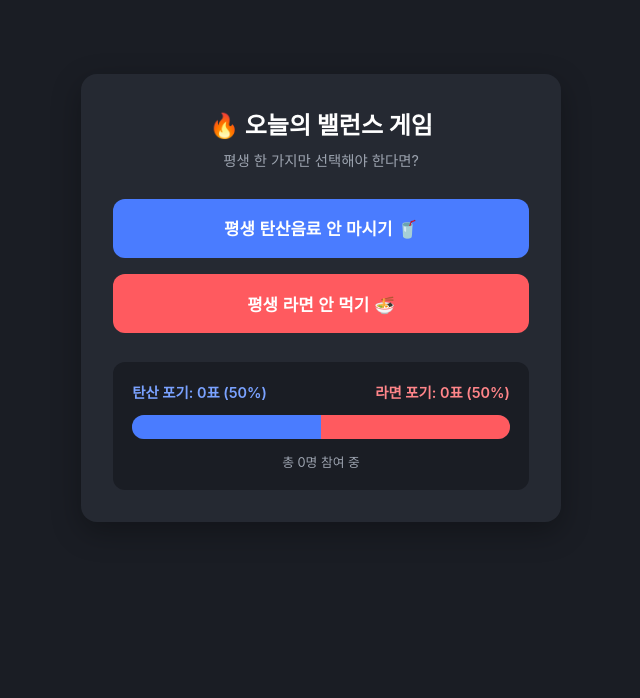
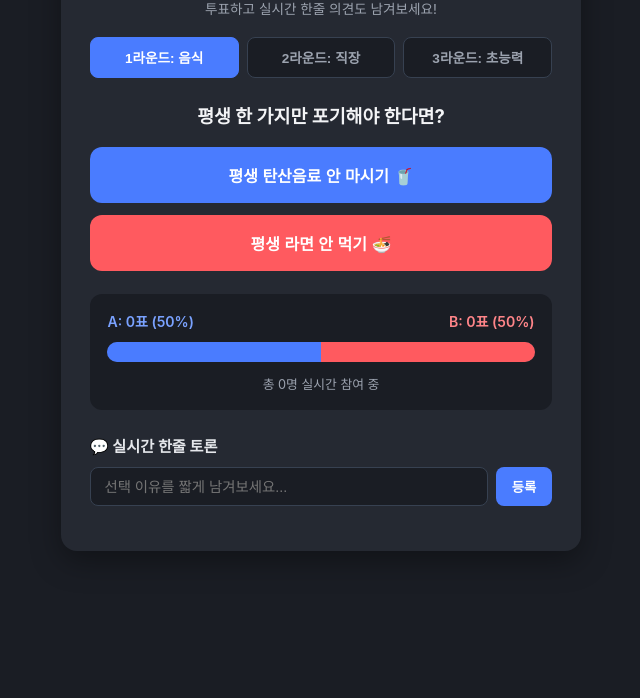
Before and after one commit to a01026451953-afk/balance-game, a plain HTML site: page index.html in a window 1280 px wide. Shown: the part 102-800 px from the top of the page, without its empty margins (319-959 px from the left). Drawn offline with Linux system fonts and the light colour scheme; no server answers.

Commit message:
feat: 라운드별 밸런스 게임 및 실시간 한줄 토론 기능 추가

```diff
--- a/index.html
+++ b/index.html
@@ -3,67 +3,128 @@
 <head>
   <meta charset="UTF-8" />
   <meta name="viewport" content="width=device-width, initial-scale=1.0" />
-  <title>실시간 밸런스 게임</title>
+  <title>실시간 밸런스 게임 & 토론</title>
   <style>
     * { box-sizing: border-box; margin: 0; padding: 0; }
     body {
       font-family: -apple-system, BlinkMacSystemFont, "Apple SD Gothic Neo", sans-serif;
       background: #1a1d24; color: #ffffff;
-      display: flex; justify-content: center; align-items: center;
-      min-height: 100vh; padding: 1rem;
+      display: flex; justify-content: center; align-items: flex-start;
+      min-height: 100vh; padding: 2rem 1rem;
     }
-    .card {
-      background: #252932; width: 100%; max-width: 480px;
-      padding: 2rem; border-radius: 16px;
-      box-shadow: 0 10px 30px rgba(0,0,0,0.3); text-align: center;
+    .container {
+      background: #252932; width: 100%; max-width: 520px;
+      padding: 1.8rem; border-radius: 16px;
+      box-shadow: 0 10px 30px rgba(0,0,0,0.35);
     }
-    h1 { font-size: 1.5rem; margin-bottom: 0.5rem; }
-    p.sub { color: #9ca3af; font-size: 0.9rem; margin-bottom: 1.8rem; }
-    .btn-group { display: flex; flex-direction: column; gap: 1rem; margin-bottom: 1.8rem; }
-    button {
-      padding: 1.1rem; font-size: 1.05rem; font-weight: 700;
+    header { text-align: center; margin-bottom: 1.2rem; }
+    header h1 { font-size: 1.45rem; margin-bottom: 0.3rem; }
+    header p { color: #9ca3af; font-size: 0.85rem; }
+
+    /* 주제 선택 탭 */
+    .tabs { display: flex; gap: 0.5rem; margin-bottom: 1.5rem; }
+    .tab-btn {
+      flex: 1; padding: 0.6rem; font-size: 0.85rem; font-weight: 600;
+      background: #1a1d24; color: #9ca3af; border: 1px solid #374151;
+      border-radius: 8px; cursor: pointer; transition: 0.2s;
+    }
+    .tab-btn.active { background: #4a7cff; color: #fff; border-color: #4a7cff; }
+
+    .question-title {
+      text-align: center; font-size: 1.15rem; font-weight: 700;
+      margin-bottom: 1.2rem; color: #f3f4f6;
+    }
+    .btn-group { display: flex; flex-direction: column; gap: 0.75rem; margin-bottom: 1.4rem; }
+    .vote-btn {
+      padding: 1rem; font-size: 1rem; font-weight: 700;
       border: none; border-radius: 12px; cursor: pointer;
-      transition: transform 0.15s, opacity 0.2s; color: #fff;
+      transition: transform 0.12s; color: #fff;
     }
-    button:active { transform: scale(0.98); }
+    .vote-btn:active { transform: scale(0.98); }
     .btn-a { background: #4a7cff; }
     .btn-b { background: #ff5a5f; }
-    .result-box { background: #1a1d24; padding: 1.2rem; border-radius: 12px; }
+
+    .result-box {
+      background: #1a1d24; padding: 1.1rem; border-radius: 12px;
+      margin-bottom: 1.5rem;
+    }
+    .stats { display: flex; justify-content: space-between; font-size: 0.88rem; font-weight: 600; }
     .bar-wrap {
-      display: flex; height: 24px; border-radius: 12px;
-      overflow: hidden; background: #374151; margin: 0.8rem 0;
+      display: flex; height: 20px; border-radius: 10px;
+      overflow: hidden; background: #374151; margin: 0.7rem 0;
     }
     .bar-a { background: #4a7cff; width: 50%; transition: width 0.4s ease; }
     .bar-b { background: #ff5a5f; width: 50%; transition: width 0.4s ease; }
-    .stats { display: flex; justify-content: space-between; font-size: 0.9rem; font-weight: 600; }
+
+    /* 실시간 한줄 의견 */
+    .comment-section h3 { font-size: 0.95rem; margin-bottom: 0.7rem; color: #e5e7eb; }
+    .comment-form { display: flex; gap: 0.5rem; margin-bottom: 1rem; }
+    .comment-form input {
+      flex: 1; padding: 0.65rem 0.85rem; border-radius: 8px;
+      border: 1px solid #374151; background: #1a1d24; color: #fff;
+      font-size: 0.9rem; outline: none;
+    }
+    .comment-form input:focus { border-color: #4a7cff; }
+    .comment-form button {
+      padding: 0 1rem; background: #4a7cff; color: #fff;
+      border: none; border-radius: 8px; font-weight: 600; cursor: pointer;
+    }
+    .comment-list {
+      display: flex; flex-direction: column; gap: 0.5rem;
+      max-height: 180px; overflow-y: auto;
+    }
+    .comment-item {
+      background: #1a1d24; padding: 0.65rem 0.9rem; border-radius: 8px;
+      font-size: 0.88rem; display: flex; justify-content: space-between;
+    }
+    .comment-time { color: #6b7280; font-size: 0.75rem; margin-left: 0.5rem; white-space: nowrap; }
   </style>
 </head>
 <body>
-  <div class="card">
-    <h1>🔥 오늘의 밸런스 게임</h1>
-    <p class="sub">평생 한 가지만 선택해야 한다면?</p>
+  <div class="container">
+    <header>
+      <h1>🔥 실시간 밸런스 게임</h1>
+      <p>투표하고 실시간 한줄 의견도 남겨보세요!</p>
+    </header>
+
+    <div class="tabs">
+      <button class="tab-btn active" data-topic="q1">1라운드: 음식</button>
+      <button class="tab-btn" data-topic="q2">2라운드: 직장</button>
+      <button class="tab-btn" data-topic="q3">3라운드: 초능력</button>
+    </div>
+
+    <div class="question-title" id="q-title">평생 한 가지만 포기해야 한다면?</div>
 
     <div class="btn-group">
-      <button class="btn-a" id="vote-a">평생 탄산음료 안 마시기 🥤</button>
-      <button class="btn-b" id="vote-b">평생 라면 안 먹기 🍜</button>
+      <button class="vote-btn btn-a" id="vote-a">평생 탄산음료 안 마시기 🥤</button>
+      <button class="vote-btn btn-b" id="vote-b">평생 라면 안 먹기 🍜</button>
     </div>
 
     <div class="result-box">
       <div class="stats">
-        <span id="text-a" style="color:#7aa2ff;">탄산 포기: 0표 (50%)</span>
-        <span id="text-b" style="color:#ff8589;">라면 포기: 0표 (50%)</span>
+        <span id="text-a" style="color:#7aa2ff;">A: 0표 (50%)</span>
+        <span id="text-b" style="color:#ff8589;">B: 0표 (50%)</span>
       </div>
       <div class="bar-wrap">
         <div class="bar-a" id="bar-a"></div>
         <div class="bar-b" id="bar-b"></div>
       </div>
-      <p id="total-text" style="font-size:0.8rem; color:#9ca3af;">총 0명 참여 중</p>
+      <p id="total-text" style="text-align:center; font-size:0.8rem; color:#9ca3af;">총 0명 실시간 참여 중</p>
+    </div>
+
+    <div class="comment-section">
+      <h3>💬 실시간 한줄 토론</h3>
+      <form class="comment-form" id="comment-form">
+        <input type="text" id="comment-input" placeholder="선택 이유를 짧게 남겨보세요..." maxlength="60" required />
+        <button type="submit">등록</button>
+      </form>
+      <div class="comment-list" id="comment-list"></div>
     </div>
   </div>
 
   <script type="module">
     import { initializeApp } from "https://www.gstatic.com/firebasejs/10.14.1/firebase-app.js";
-    import { getDatabase, ref, runTransaction, onValue } from "https://www.gstatic.com/firebasejs/10.14.1/firebase-database.js";
+    import { getDatabase, ref, runTransaction, onValue, push, serverTimestamp } from "https://www.gstatic.com/firebasejs/10.14.1/firebase-database.js";
 
     const firebaseConfig = {
       apiKey: "AIzaSyDR1u7z3e7qjVMpERFk2xgNDjy5h_MatiM",
@@ -77,9 +138,95 @@
 
     const app = initializeApp(firebaseConfig);
     const db = getDatabase(app);
-    const votesRef = ref(db, "votes");
+
+    const topics = {
+      q1: {
+        title: "평생 한 가지만 포기해야 한다면?",
+        a: "평생 탄산음료 안 마시기 🥤",
+        b: "평생 라면 안 먹기 🍜",
+        labelA: "탄산 포기",
+        labelB: "라면 포기"
+      },
+      q2: {
+        title: "더 견디기 힘든 상황은?",
+        a: "일 없는데 정시퇴근 눈치 주는 상사 👀",
+        b: "칼퇴 보장되지만 업무량 2배 폭탄 💻",
+        labelA: "눈치 상사",
+        labelB: "업무 폭탄"
+      },
+      q3: {
+        title: "하나만 가질 수 있다면?",
+        a: "10년 전으로 돌아가기 ⏪",
+        b: "지금 당장 10억 받기 💰",
+        labelA: "10년 전",
+        labelB: "지금 10억"
+      }
+    };
+
+    let currentTopic = "q1";
+    let unsubscribeVotes = null;
+    let unsubscribeComments = null;
+
+    function loadTopic(topicKey) {
+      currentTopic = topicKey;
+      const t = topics[topicKey];
+      document.getElementById("q-title").innerText = t.title;
+      document.getElementById("vote-a").innerText = t.a;
+      document.getElementById("vote-b").innerText = t.b;
+
+      if (unsubscribeVotes) unsubscribeVotes();
+      if (unsubscribeComments) unsubscribeComments();
+
+      const votesRef = ref(db, `topics/${topicKey}/votes`);
+      unsubscribeVotes = onValue(votesRef, (snapshot) => {
+        const data = snapshot.val() || { a: 0, b: 0 };
+        const countA = data.a || 0;
+        const countB = data.b || 0;
+        const total = countA + countB;
+
+        const pctA = total === 0 ? 50 : Math.round((countA / total) * 100);
+        const pctB = total === 0 ? 50 : 100 - pctA;
+
+        document.getElementById("bar-a").style.width = pctA + "%";
+        document.getElementById("bar-b").style.width = pctB + "%";
+        document.getElementById("text-a").innerText = `${t.labelA}: ${countA}표 (${pctA}%)`;
+        document.getElementById("text-b").innerText = `${t.labelB}: ${countB}표 (${pctB}%)`;
+        document.getElementById("total-text").innerText = `총 ${total}명 실시간 참여 중`;
+      });
+
+      const commentsRef = ref(db, `topics/${topicKey}/comments`);
+      unsubscribeComments = onValue(commentsRef, (snapshot) => {
+        const listEl = document.getElementById("comment-list");
+        listEl.innerHTML = "";
+        const items = [];
+        snapshot.forEach((child) => items.push(child.val()));
+        items.reverse().forEach((item) => {
+          const div = document.createElement("div");
+          div.className = "comment-item";
+          const timeStr = item.time ? new Date(item.time).toLocaleTimeString("ko-KR", { hour: "2-digit", minute: "2-digit" }) : "방금";
+          div.innerHTML = `<span>${escapeHTML(item.text)}</span><span class="comment-time">${timeStr}</span>`;
+          listEl.appendChild(div);
+        });
+      });
+    }
+
+    function escapeHTML(str) {
+      return str.replace(/[&<>'"]/g, tag => ({ '&': '&amp;', '<': '&lt;', '>': '&gt;', "'": '&#39;', '"': '&quot;' }[tag]));
+    }
+
+    document.querySelectorAll(".tab-btn").forEach((btn) => {
+      btn.addEventListener("click", () => {
+        document.querySelectorAll(".tab-btn").forEach(b => b.classList.remove("active"));
+        btn.classList.add("active");
+        loadTopic(btn.dataset.topic);
+      });
+    });
+
+    document.getElementById("vote-a").addEventListener("click", () => castVote("a"));
+    document.getElementById("vote-b").addEventListener("click", () => castVote("b"));
 
     function castVote(option) {
+      const votesRef = ref(db, `topics/${currentTopic}/votes`);
       runTransaction(votesRef, (currentData) => {
         if (currentData === null) {
           return { a: option === "a" ? 1 : 0, b: option === "b" ? 1 : 0 };
@@ -89,24 +236,17 @@
       });
     }
 
-    document.getElementById("vote-a").addEventListener("click", () => castVote("a"));
-    document.getElementById("vote-b").addEventListener("click", () => castVote("b"));
+    document.getElementById("comment-form").addEventListener("submit", async (e) => {
+      e.preventDefault();
+      const input = document.getElementById("comment-input");
+      const text = input.value.trim();
+      if (!text) return;
+      const commentsRef = ref(db, `topics/${currentTopic}/comments`);
+      await push(commentsRef, { text, time: serverTimestamp() });
+      input.value = "";
+    });
 
-    onValue(votesRef, (snapshot) => {
-      const data = snapshot.val() || { a: 0, b: 0 };
-      const countA = data.a || 0;
-      const countB = data.b || 0;
-      const total = countA + countB;
-
-      const pctA = total === 0 ? 50 : Math.round((countA / total) * 100);
-      const pctB = total === 0 ? 50 : 100 - pctA;
-
-      document.getElementById("bar-a").style.width = pctA + "%";
-      document.getElementById("bar-b").style.width = pctB + "%";
-      document.getElementById("text-a").innerText = `탄산 포기: ${countA}표 (${pctA}%)`;
-      document.getElementById("text-b").innerText = `라면 포기: ${countB}표 (${pctB}%)`;
-      document.getElementById("total-text").innerText = `총 ${total}명 실시간 참여 중`;
-    });
+    loadTopic("q1");
   </script>
 </body>
 </html>
```
Also changed, not shown: 1 other file.
